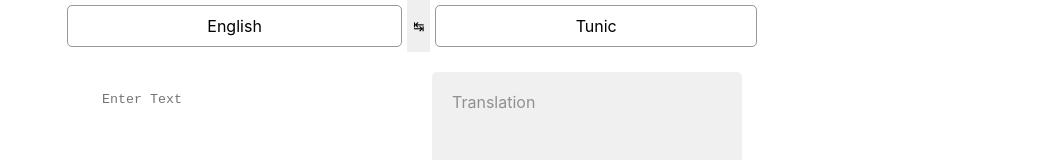
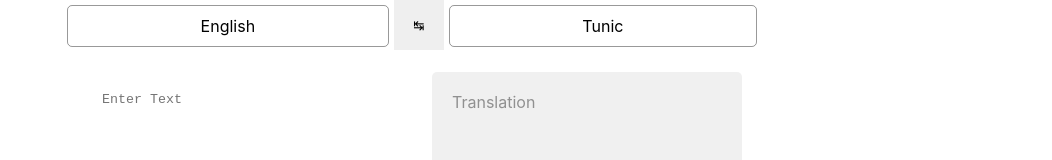
Before and after one commit to Yi-Jiahe/tunic_language, a React (Create React App) app in the folder client/: page / in a window 1280 px wide. Shown: the top 160 px of the page, without its empty margins (228-1280 px from the left). Built offline with nearby package versions, Linux system fonts and the light colour scheme; no server answers.

Commit message:
Prevent overscroll on html

```diff
--- a/client/src/RuneKeyboard.tsx
+++ b/client/src/RuneKeyboard.tsx
@@ -109,7 +109,6 @@ export default function RuneKeyboard(props: RuneInputProps) {
     }
 
     const onTouchMove = (e: React.TouchEvent) => {
-        e.stopPropagation();
         checkPoint(e.touches[0]);
     }
 
--- a/client/src/Translate.css
+++ b/client/src/Translate.css
@@ -9,7 +9,7 @@
 }
 
 .tunic .text-area {
-    background-color: rgb(240, 240, 240);
+    background: rgb(240, 240, 240);
     border-radius: 5px;
 }
 
@@ -65,7 +65,8 @@ textarea {
 }
 
 #swap-languages-button {
-    aspect-ratio: 1;
+    width: 50px;
+    height: 50px;
     background-color: none;
     border: none;
 }
--- a/client/src/index.css
+++ b/client/src/index.css
@@ -1,3 +1,8 @@
+html {
+  overflow: hidden;
+  overscroll-behavior: none;
+}
+
 body {
   margin: 0;
   font-family: -apple-system, BlinkMacSystemFont, 'Segoe UI', 'Roboto', 'Oxygen',
```
